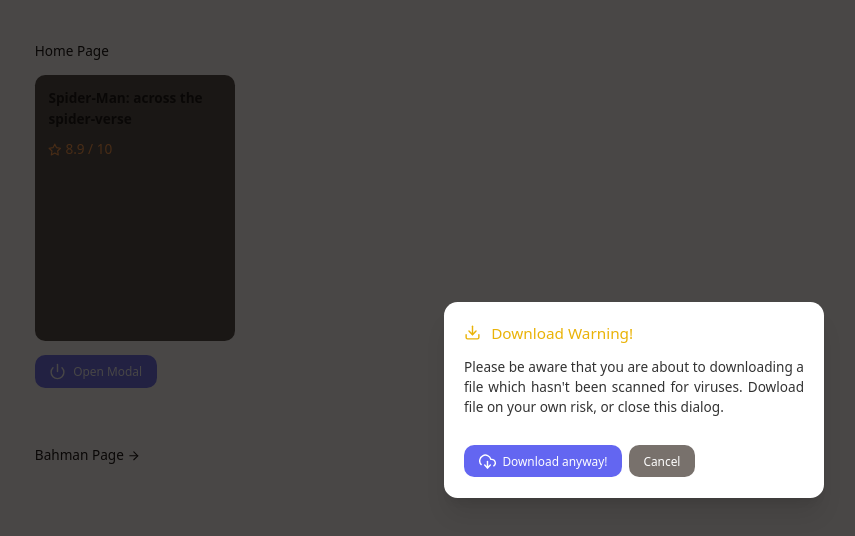
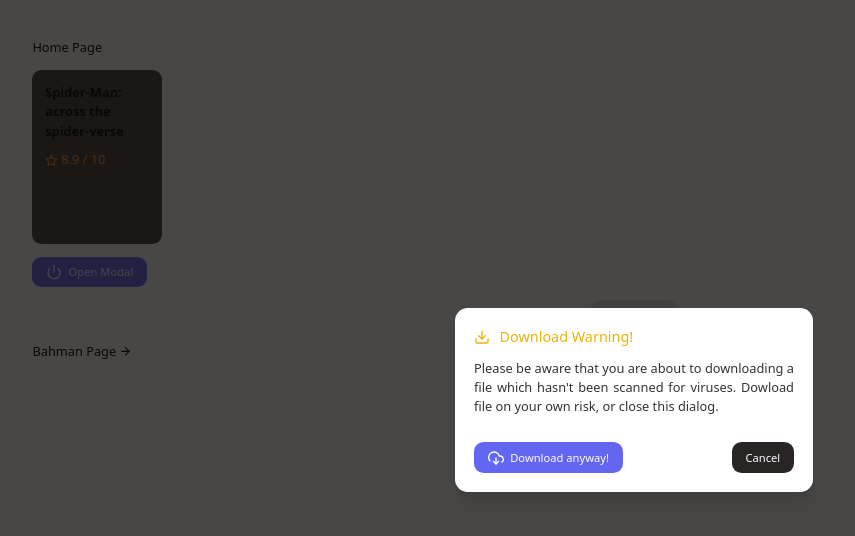
Before and after one commit to bahmanworld/dibavpn, a Next.js app: page / in a window 1280 px wide. Both pictures are taken after a click on the button "Open Modal". Shown: the top 536 px of the page, without its empty margins (6-861 px from the left). Built offline with nearby package versions, Linux system fonts and the light colour scheme.

Commit message:
some changes

```diff
--- a/pages/bahman.tsx
+++ b/pages/bahman.tsx
@@ -1,15 +1,16 @@
 import Link from "next/link";
 import { FiArrowLeft } from "react-icons/fi";
+
 
 const Bahman = () => {
   return (
     <main className={`flex flex-col gap-4 p-12`}>
       <div>bahman</div>
       <Link href={"/"} className="flex flex-row items-center">
-        <span className="ml-1">
+        <span className="mr-1">
           <FiArrowLeft />
         </span>
-        <div>Home Page</div>
+        <div className="">Home Page</div>
       </Link>
     </main>
   );
--- a/pages/index.tsx
+++ b/pages/index.tsx
@@ -4,22 +4,19 @@
 import {
   FiArchive,
   FiArrowRight,
-  FiCheckCircle,
-  FiChevronDown,
   FiChevronsDown,
   FiCopy,
-  FiCrosshair,
   FiDelete,
   FiDownload,
   FiDownloadCloud,
   FiEdit,
   FiFolderPlus,
-  FiMaximize2,
-  FiMove,
   FiPower,
-  FiSettings,
   FiStar,
 } from "react-icons/fi";
+
+const name: string = "bahman";
+console.log(name);
 
 export default function Home() {
   let [isOpen, setIsOpen] = React.useState(false);
@@ -36,7 +33,7 @@
     <main className={`flex flex-col gap-4 p-12`}>
       <div>Home Page</div>
 
-      <div className="bg-stone-700 w-[200px] aspect-[9/12] rounded-xl p-4 hover:scale-105 transition-transform duration-200 ease-in-out">
+      <div className="bg-stone-700 w-[130px] aspect-[9/12] rounded-xl p-4 hover:scale-105 transition-transform duration-200 ease-in-out">
         <b>Spider-Man: across the spider-verse</b>
         <div className="flex flex-row items-center text-orange-400 mt-3">
           <FiStar className="w-4 h-4 mr-1" /> 8.9 / 10
@@ -95,7 +92,7 @@
                     </p>
                   </div>
 
-                  <div className="mt-8 flex flex-row">
+                  <div className="mt-8 flex flex-row justify-between">
                     <button
                       type="button"
                       className="inline-flex justify-center rounded-xl transition-all duration-200 border border-transparent bg-indigo-500 text-white px-4 py-2 text-sm font-medium hover:bg-indigo-600"
@@ -109,7 +106,7 @@
                     </button>
                     <button
                       type="button"
-                      className="inline-flex justify-center rounded-xl transition-all duration-200 border border-transparent bg-stone-500 text-white px-4 py-2 ml-2 text-sm font-medium hover:bg-stone-600 "
+                      className="inline-flex justify-center rounded-xl transition-all duration-200 border border-transparent bg-stone-800 text-white px-4 py-2 ml-2 text-sm font-medium hover:bg-stone-600 "
                       onClick={closeModal}
                     >
                       Cancel
@@ -122,7 +119,7 @@
         </Dialog>
       </Transition>
 
-      <Menu as="div" className="relative inline-block text-left self-center">
+      <Menu as={'div'} className="relative inline-block text-left self-center">
         <div>
           <Menu.Button className="inline-flex w-full justify-center rounded-xl bg-stone-500 bg-opacity-20 px-4 py-2 text-sm font-medium text-white hover:bg-opacity-30 focus:outline-none focus-visible:ring-2 focus-visible:ring-white focus-visible:ring-opacity-75">
             Options
@@ -135,25 +132,25 @@
         <Transition
           as={React.Fragment}
           enter="transition ease-out duration-100"
-          enterFrom="transform opacity-0 scale-95"
+          enterFrom="transform opacity-0 scale-90"
           enterTo="transform opacity-100 scale-100"
           leave="transition ease-in duration-75"
           leaveFrom="transform opacity-100 scale-100"
-          leaveTo="transform opacity-0 scale-95"
+          leaveTo="transform opacity-0 scale-90"
         >
-          <Menu.Items className="absolute right-0 mt-2 w-56 origin-top-right divide-y divide-stone-700 rounded-xl bg-stone-800 shadow-lg ring-1 ring-black ring-opacity-5 focus:outline-none">
-            <div className="px-1 py-1 ">
+          <Menu.Items className="absolute left-0 mt-2 w-36 origin-top-right divide-y divide-stone-600 rounded-xl bg-stone-700 shadow-lg ring-1 ring-black ring-opacity-5 focus:outline-none">
+            <div className="px-1 py-1">
               <Menu.Item>
                 {({ active }) => (
                   <button
                     className={`${
                       active ? "bg-indigo-500 text-white" : "text-white"
-                    } group flex w-full items-center rounded-lg px-2 py-2 text-sm`}
+                    } group flex w-full items-center rounded-lg px-2 py-1.5 transition-all duration-100 ease-in-out text-sm`}
                   >
                     {active ? (
-                      <FiEdit className="mr-2 h-5 w-5" aria-hidden="true" />
+                      <FiEdit className="mr-2 h-4 w-4" aria-hidden="true" />
                     ) : (
-                      <FiEdit className="mr-2 h-5 w-5" aria-hidden="true" />
+                      <FiEdit className="mr-2 h-4 w-4" aria-hidden="true" />
                     )}
                     Edit
                   </button>
@@ -164,12 +161,12 @@
                   <button
                     className={`${
                       active ? "bg-indigo-500 text-white" : "text-white"
-                    } group flex w-full items-center rounded-lg px-2 py-2 text-sm`}
+                    } group flex w-full items-center rounded-lg px-2 py-1.5 transition-all duration-100 ease-in-out text-sm`}
                   >
                     {active ? (
-                      <FiCopy className="mr-2 h-5 w-5 " aria-hidden="true" />
+                      <FiCopy className="mr-2 h-4 w-4 " aria-hidden="true" />
                     ) : (
-                      <FiCopy className="mr-2 h-5 w-5" aria-hidden="true" />
+                      <FiCopy className="mr-2 h-4 w-4" aria-hidden="true" />
                     )}
                     Duplicate
                   </button>
@@ -182,12 +179,12 @@
                   <button
                     className={`${
                       active ? "bg-indigo-500 text-white" : "text-white"
-                    } group flex w-full items-center rounded-lg px-2 py-2 text-sm`}
+                    } group flex w-full items-center rounded-lg px-2 py-1.5 transition-all duration-100 ease-in-out text-sm`}
                   >
                     {active ? (
-                      <FiArchive className="mr-2 h-5 w-5" aria-hidden="true" />
+                      <FiArchive className="mr-2 h-4 w-4" aria-hidden="true" />
                     ) : (
-                      <FiArchive className="mr-2 h-5 w-5" aria-hidden="true" />
+                      <FiArchive className="mr-2 h-4 w-4" aria-hidden="true" />
                     )}
                     Archive
                   </button>
@@ -198,16 +195,16 @@
                   <button
                     className={`${
                       active ? "bg-indigo-500 text-white" : "text-white"
-                    } group flex w-full items-center rounded-lg px-2 py-2 text-sm`}
+                    } group flex w-full items-center rounded-lg px-2 py-1.5 transition-all duration-100 ease-in-out text-sm`}
                   >
                     {active ? (
                       <FiFolderPlus
-                        className="mr-2 h-5 w-5"
+                        className="mr-2 h-4 w-4"
                         aria-hidden="true"
                       />
                     ) : (
                       <FiFolderPlus
-                        className="mr-2 h-5 w-5"
+                        className="mr-2 h-4 w-4"
                         aria-hidden="true"
                       />
                     )}
@@ -220,9 +217,10 @@
               <Menu.Item>
                 {({ active }) => (
                   <button
+                    onClick={()=> alert('the item has been deleted')}
                     className={`${
                       active ? "bg-red-500 text-white" : "text-red-500"
-                    } group flex w-full items-center rounded-lg px-2 py-2 text-sm`}
+                    } group flex w-full items-center rounded-lg px-2 py-1.5 transition-all duration-100 ease-in-out text-sm`}
                   >
                     {active ? (
                       <FiDelete
--- a/styles/globals.css
+++ b/styles/globals.css
@@ -17,10 +17,10 @@
 html {
   font-family: system-ui, -apple-system, BlinkMacSystemFont, "Segoe UI", Roboto,
     Oxygen, Ubuntu, Cantarell, "Open Sans", "Helvetica Neue", sans-serif;
-    font-size: 85%;
+    font-size: 80%;
 }
 
 body {
-  /* color: rgb(var(--foreground-rgb));
-  background-color: rgb(var(--background-rgb)); */
+  color: rgb(var(--foreground-rgb));
+  background-color: rgb(var(--background-rgb));
 }
--- a/tailwind.config.ts
+++ b/tailwind.config.ts
@@ -13,8 +13,13 @@
         'gradient-conic':
           'conic-gradient(from 180deg at 50% 50%, var(--tw-gradient-stops))',
       },
+      textColor: {
+        'bahman-100': '#4539de'
+      }
     },
   },
-  plugins: [],
+  plugins: [
+
+  ],
 }
 export default config
```
Also changed, not shown: 1 other file (tests, documents, lock files or other folders).
